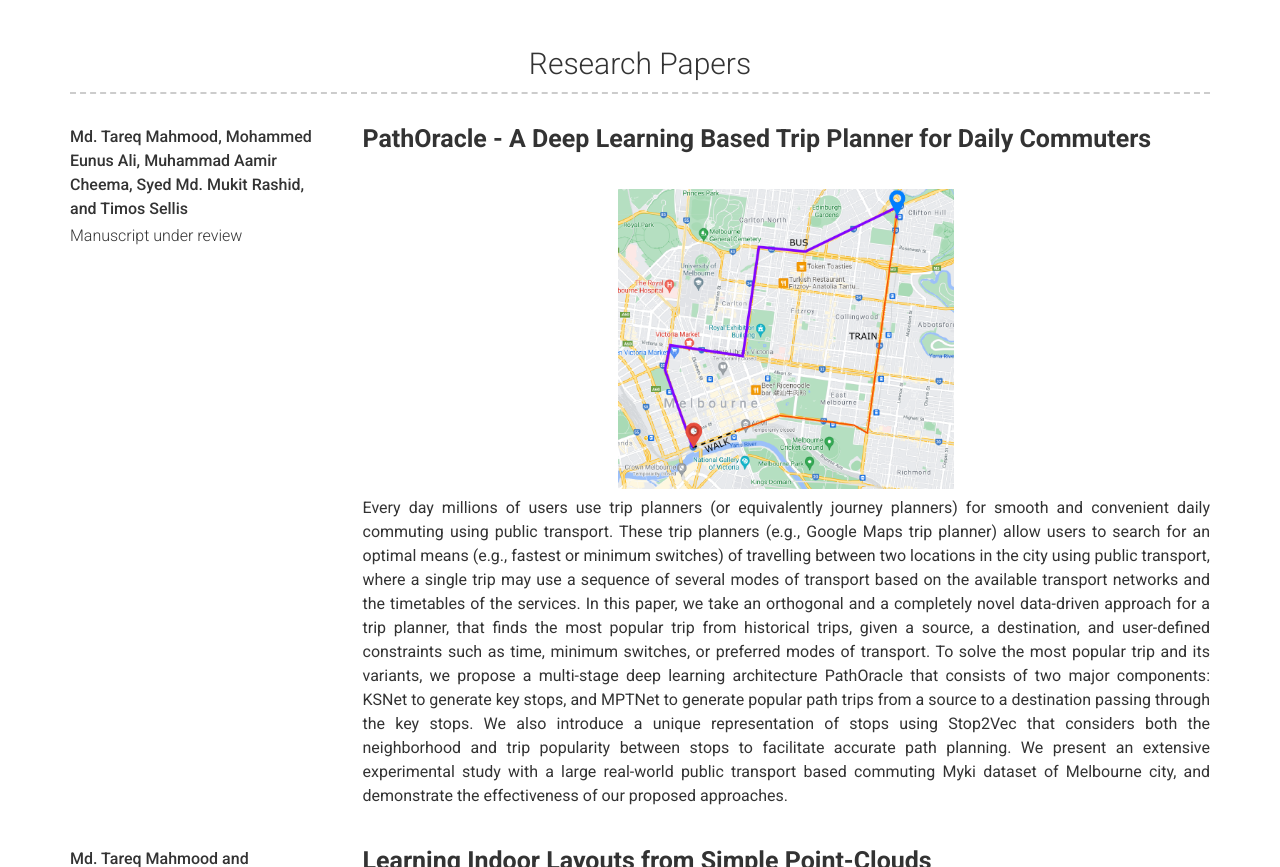
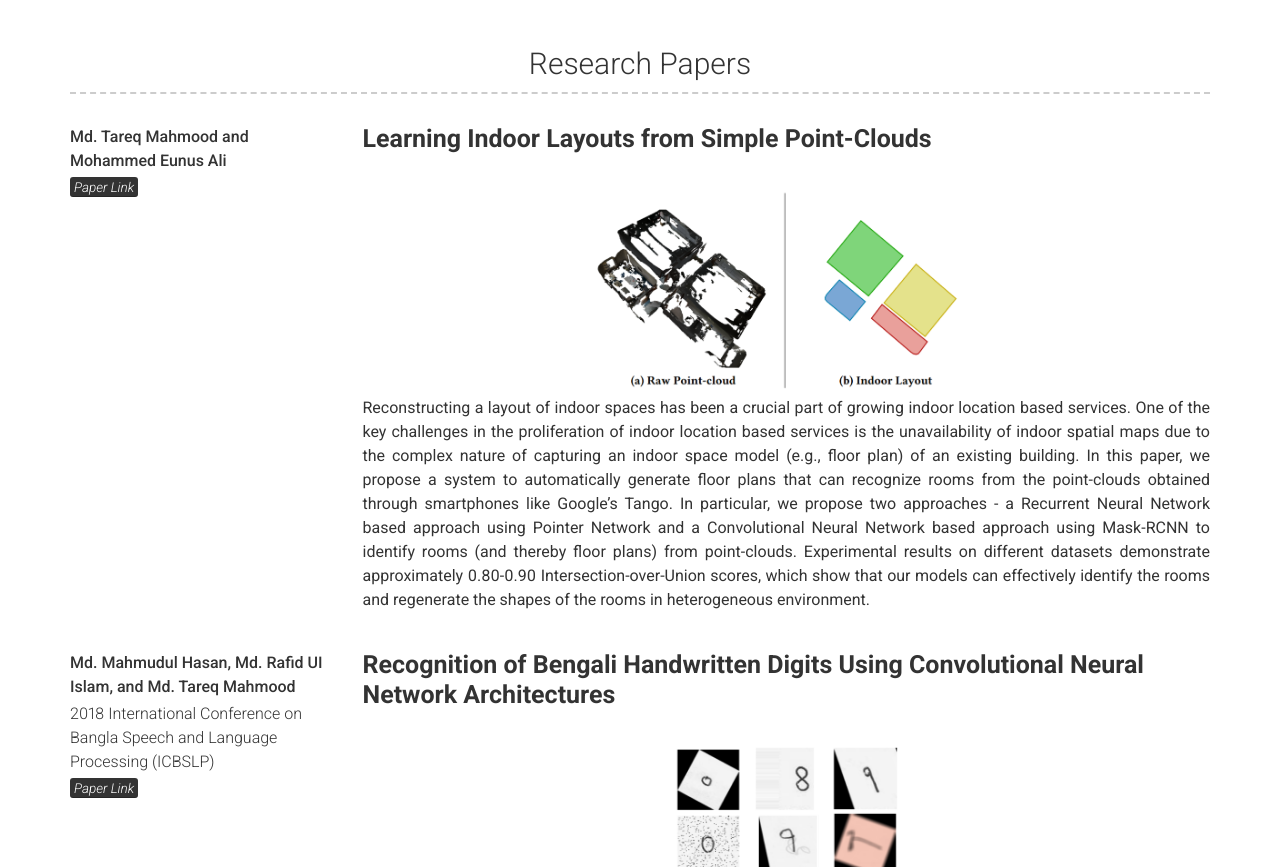
Before and after one commit to mahmoodtareq/mahmoodtareq.github.io, a Jekyll site: the page built from index.md, in a window 1280 px wide and 1400 px high, cut to the strip 533-1400 px from the top of the window. Built offline with Jekyll 4.4.1, drawn with Linux system fonts in a browser that asks for light colours; nearby versions of some CDN libraries; some of the changed lines change nothing that is shown.

Commit message:
removed popular path

```diff
--- a/_config.yml
+++ b/_config.yml
@@ -52,44 +52,44 @@ content:
   - title: Research Papers # Title for the section
     layout: list # Type of content section (list/text)
     content:
-      - layout: left
-        # title: PathOracle - A Deep Learning Based Trip Planner for Daily Commuters
-        sub_title: Md. Tareq Mahmood, Mohammed Eunus Ali, Muhammad Aamir Cheema, Syed Md. Mukit Rashid, and Timos Sellis
-        caption: Manuscript under review
-        # quote:
-        #   Md. Tareq Mahmood, Mohammed Eunus Ali, Muhammad Aamir Cheema, Syed Md. Mukit Rashid, and Timos Sellis
-        description: | # this will include new lines to allow paragraphs
-          <h4><b>
-            PathOracle - A Deep Learning Based Trip Planner for Daily Commuters
-          </b></h4><br>
+#       - layout: left
+#         # title: PathOracle - A Deep Learning Based Trip Planner for Daily Commuters
+#         sub_title: Md. Tareq Mahmood, Mohammed Eunus Ali, Muhammad Aamir Cheema, Syed Md. Mukit Rashid, and Timos Sellis
+#         caption: Manuscript under review
+#         # quote:
+#         #   Md. Tareq Mahmood, Mohammed Eunus Ali, Muhammad Aamir Cheema, Syed Md. Mukit Rashid, and Timos Sellis
+#         description: | # this will include new lines to allow paragraphs
+#           <h4><b>
+#             PathOracle - A Deep Learning Based Trip Planner for Daily Commuters
+#           </b></h4><br>
 
-          <p style="text-align: center">
-            <img align="center" src="images/learn-popular-trip.png" alt="learn-popular-trip" height="300"/>
-          </p>
+#           <p style="text-align: center">
+#             <img align="center" src="images/learn-popular-trip.png" alt="learn-popular-trip" height="300"/>
+#           </p>
 
-          Every day millions of users use trip planners (or
-          equivalently journey planners) for smooth and convenient daily
-          commuting using public transport. These trip planners (e.g.,
-          Google Maps trip planner) allow users to search for an optimal
-          means (e.g., fastest or minimum switches) of travelling between
-          two locations in the city using public transport, where a single
-          trip may use a sequence of several modes of transport based
-          on the available transport networks and the timetables of the
-          services. In this paper, we take an orthogonal and a completely
-          novel data-driven approach for a trip planner, that finds the most
-          popular trip from historical trips, given a source, a destination,
-          and user-defined constraints such as time, minimum switches,
-          or preferred modes of transport. To solve the most popular
-          trip and its variants, we propose a multi-stage deep learning
-          architecture PathOracle that consists of two major components:
-          KSNet to generate key stops, and MPTNet to generate popular
-          path trips from a source to a destination passing through the key
-          stops. We also introduce a unique representation of stops using
-          Stop2Vec that considers both the neighborhood and trip popularity
-          between stops to facilitate accurate path planning. We present
-          an extensive experimental study with a large real-world public
-          transport based commuting Myki dataset of Melbourne city, and
-          demonstrate the effectiveness of our proposed approaches.
+#           Every day millions of users use trip planners (or
+#           equivalently journey planners) for smooth and convenient daily
+#           commuting using public transport. These trip planners (e.g.,
+#           Google Maps trip planner) allow users to search for an optimal
+#           means (e.g., fastest or minimum switches) of travelling between
+#           two locations in the city using public transport, where a single
+#           trip may use a sequence of several modes of transport based
+#           on the available transport networks and the timetables of the
+#           services. In this paper, we take an orthogonal and a completely
+#           novel data-driven approach for a trip planner, that finds the most
+#           popular trip from historical trips, given a source, a destination,
+#           and user-defined constraints such as time, minimum switches,
+#           or preferred modes of transport. To solve the most popular
+#           trip and its variants, we propose a multi-stage deep learning
+#           architecture PathOracle that consists of two major components:
+#           KSNet to generate key stops, and MPTNet to generate popular
+#           path trips from a source to a destination passing through the key
+#           stops. We also introduce a unique representation of stops using
+#           Stop2Vec that considers both the neighborhood and trip popularity
+#           between stops to facilitate accurate path planning. We present
+#           an extensive experimental study with a large real-world public
+#           transport based commuting Myki dataset of Melbourne city, and
+#           demonstrate the effectiveness of our proposed approaches.
 
       - layout: left
         sub_title: Md. Tareq Mahmood and Mohammed Eunus Ali
```
